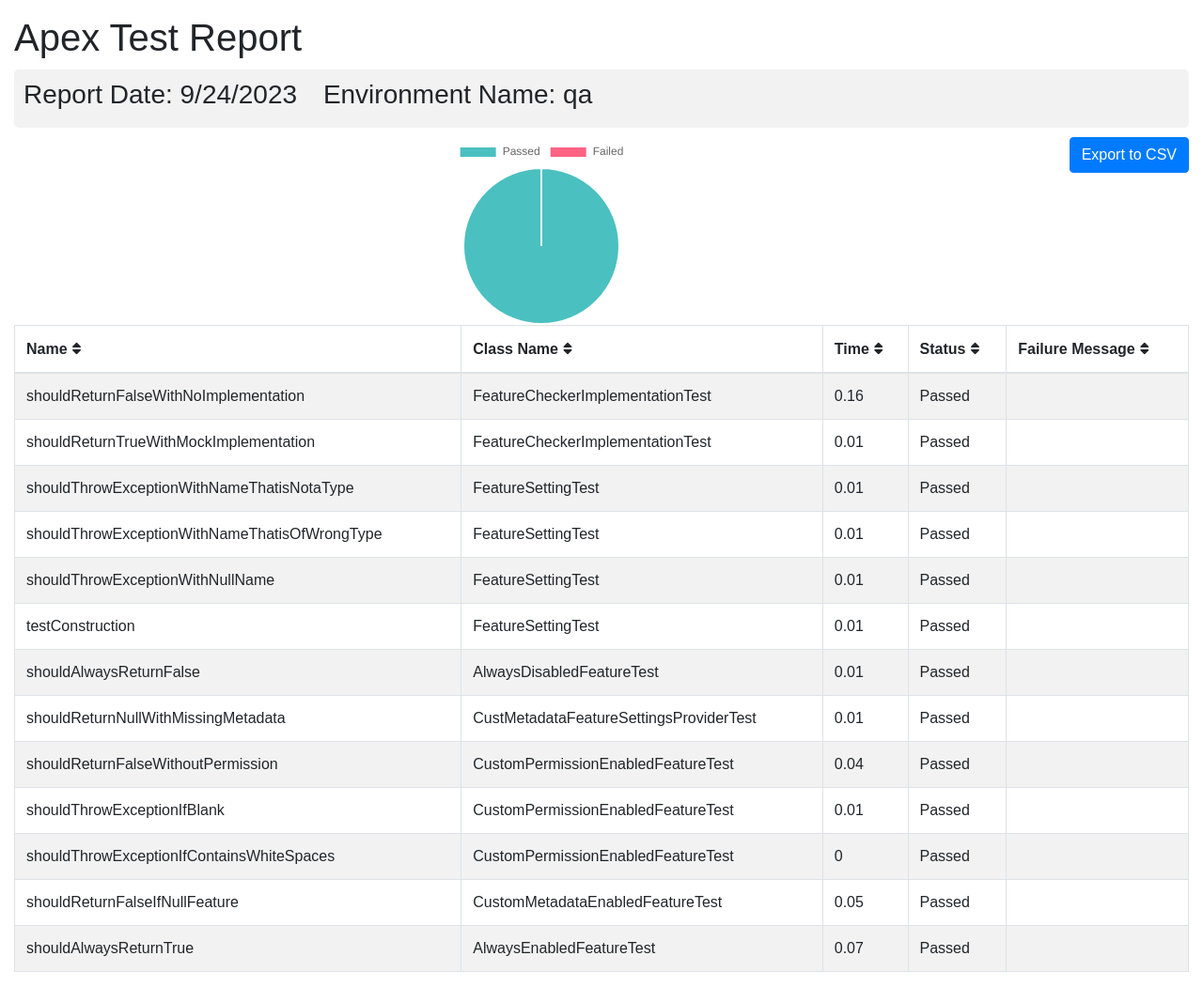
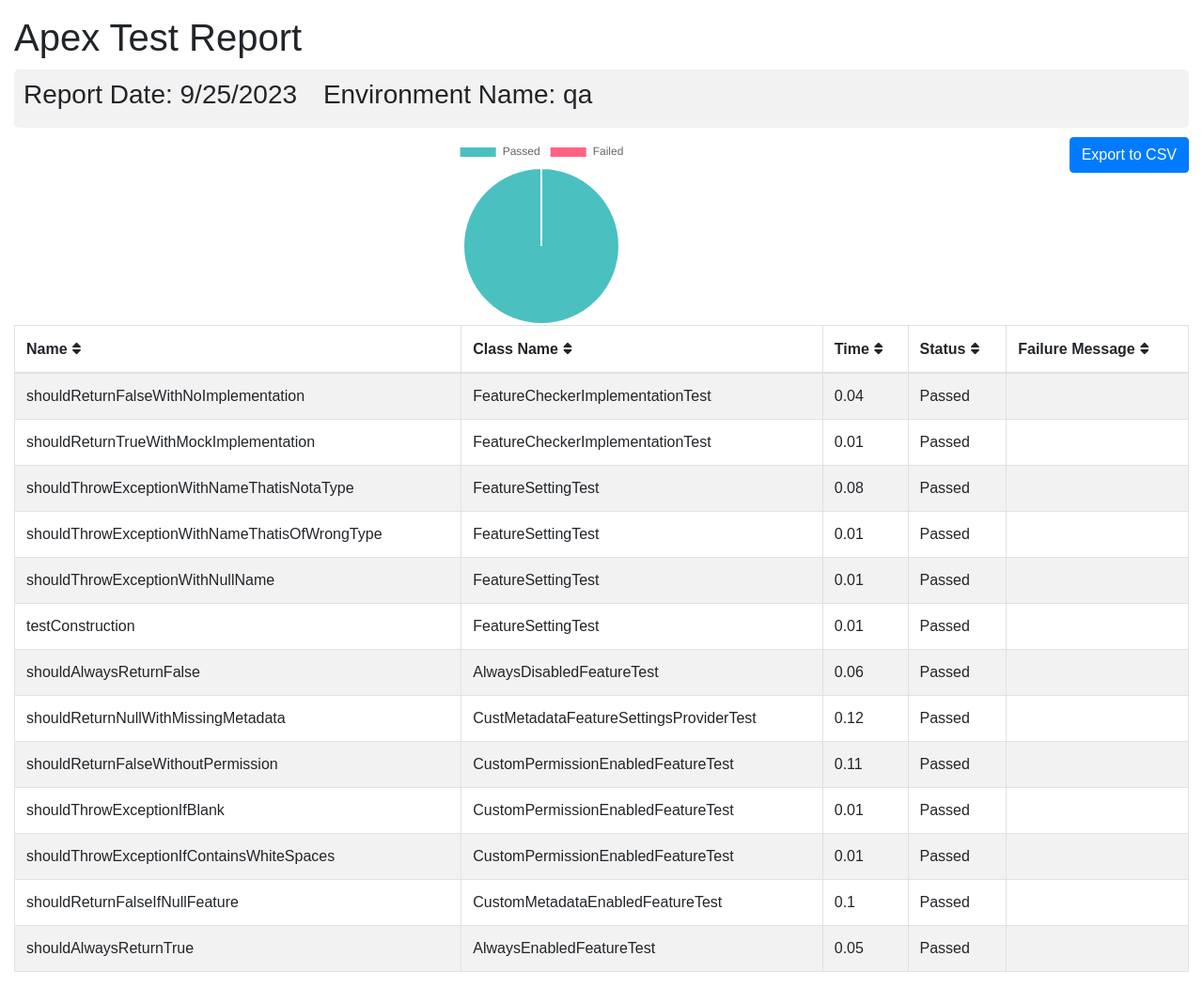
Before and after one commit to flxbl-io/sfops-dashboard, a Jekyll site: the page apextestResults/qa.html, which Jekyll copies as it is, in a window 1280 px wide. Shown: the whole page at 94% size. Built offline with Jekyll 4.4.1, drawn with Linux system fonts in a browser that asks for light colours.

Commit message:
updated test results of qa

```diff
--- a/apextestResults/qa.html
+++ b/apextestResults/qa.html
@@ -102,7 +102,7 @@
       <div class="container-fluid">
         <h1 class="mt-3">Apex Test Report</h1>
         <div class="info-card">
-        <h3>Report Date: 9/24/2023 <span style="margin-left: 20px;">Environment Name: qa</span></h3>
+        <h3>Report Date: 9/25/2023 <span style="margin-left: 20px;">Environment Name: qa</span></h3>
         </div>
         <button onclick="exportTableToCSV('testReport.csv')" class="btn btn-primary float-right">Export to CSV</button>
         <div id="chart-container">
@@ -123,7 +123,7 @@
         <tr>
           <td>shouldReturnFalseWithNoImplementation</td>
           <td>FeatureCheckerImplementationTest</td>
-          <td>0.16</td>
+          <td>0.04</td>
           <td>Passed</td>
           <td></td>
         </tr>
@@ -137,7 +137,7 @@
         <tr>
           <td>shouldThrowExceptionWithNameThatisNotaType</td>
           <td>FeatureSettingTest</td>
-          <td>0.01</td>
+          <td>0.08</td>
           <td>Passed</td>
           <td></td>
         </tr>
@@ -165,21 +165,21 @@
         <tr>
           <td>shouldAlwaysReturnFalse</td>
           <td>AlwaysDisabledFeatureTest</td>
-          <td>0.01</td>
+          <td>0.06</td>
           <td>Passed</td>
           <td></td>
         </tr>
         <tr>
           <td>shouldReturnNullWithMissingMetadata</td>
           <td>CustMetadataFeatureSettingsProviderTest</td>
-          <td>0.01</td>
+          <td>0.12</td>
           <td>Passed</td>
           <td></td>
         </tr>
         <tr>
           <td>shouldReturnFalseWithoutPermission</td>
           <td>CustomPermissionEnabledFeatureTest</td>
-          <td>0.04</td>
+          <td>0.11</td>
           <td>Passed</td>
           <td></td>
         </tr>
@@ -193,21 +193,21 @@
         <tr>
           <td>shouldThrowExceptionIfContainsWhiteSpaces</td>
           <td>CustomPermissionEnabledFeatureTest</td>
-          <td>0</td>
+          <td>0.01</td>
           <td>Passed</td>
           <td></td>
         </tr>
         <tr>
           <td>shouldReturnFalseIfNullFeature</td>
           <td>CustomMetadataEnabledFeatureTest</td>
-          <td>0.05</td>
+          <td>0.1</td>
           <td>Passed</td>
           <td></td>
         </tr>
         <tr>
           <td>shouldAlwaysReturnTrue</td>
           <td>AlwaysEnabledFeatureTest</td>
-          <td>0.07</td>
+          <td>0.05</td>
           <td>Passed</td>
           <td></td>
         </tr>
```
